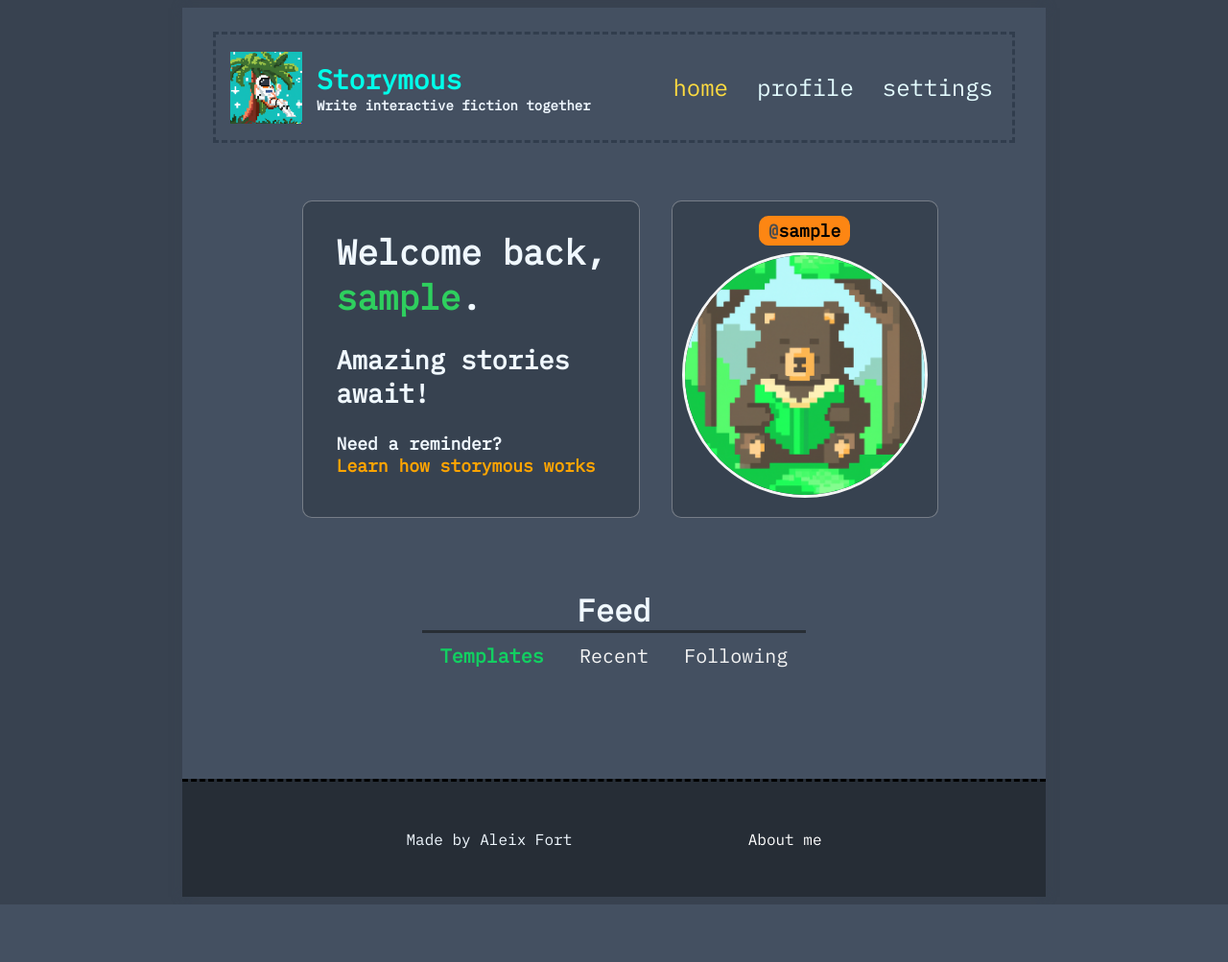
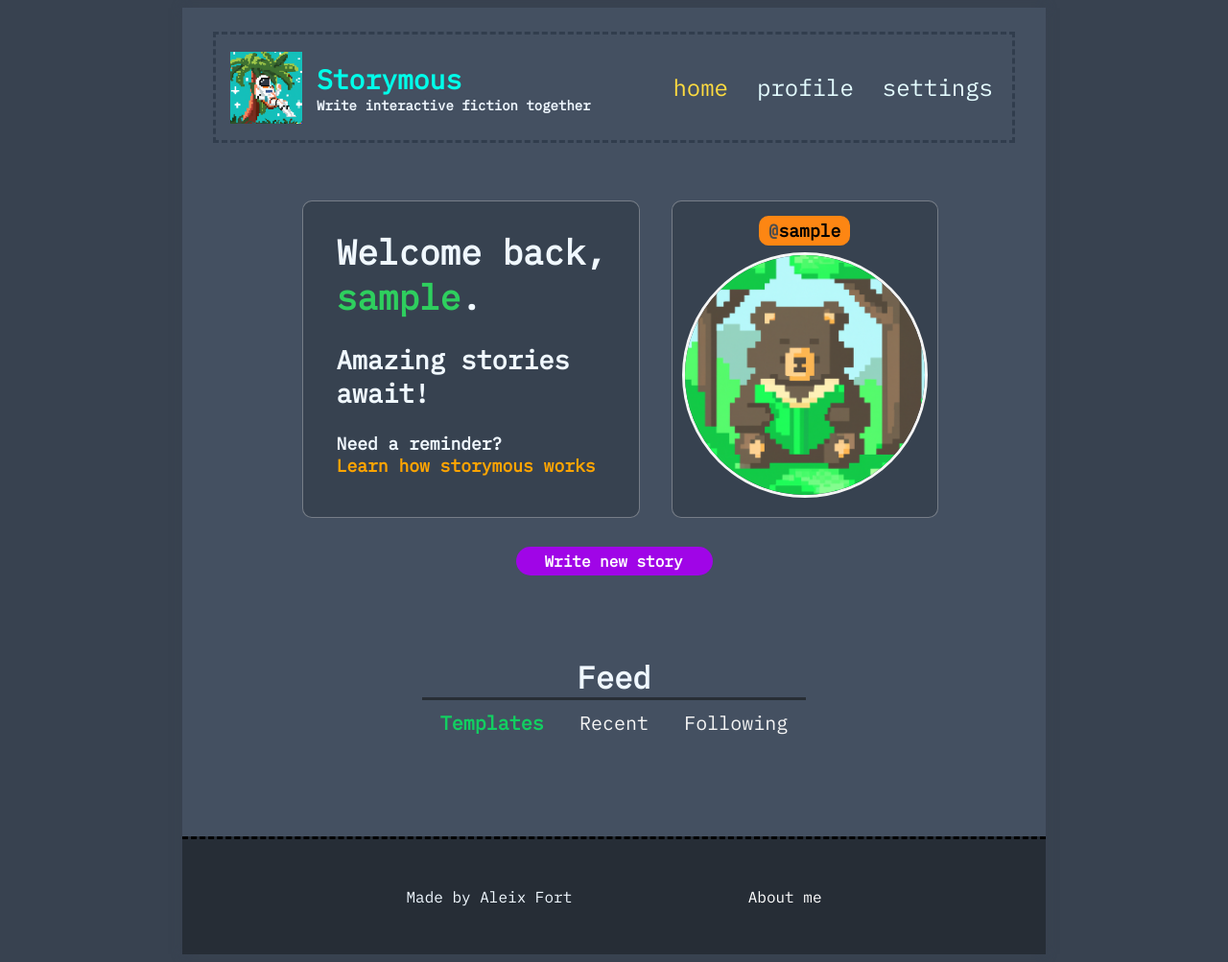
Before and after one commit to aleixfortm/storymous-old, a Flask app: page /home in a window 1280 px wide. Shown: the whole page at 96% size. Before the commit the page ends 943 px from the top, so only its background shows below. Run offline with Flask 2, Linux system fonts and the light colour scheme; the visitor is signed in with stand-in values (Sample User, id 1); parts of the project's set-up code (start-up, migrations or seed data) failed here and were passed over; some libraries are stand-ins or nearby versions.

Commit message:
Added styles to page

```diff
--- a/static/styles.css
+++ b/static/styles.css
@@ -459,12 +459,28 @@ body {
     background-color: rgb(224, 20, 20);
 }
 
+.newstory-button {
+    padding: 5px 30px;
+    background-color: whitesmoke;
+    color: #ffffff;
+    border-radius: 15px;
+    font-weight: bold;
+    font-size: medium;
+    max-width: 145px;
+    margin: auto;
+    background-color: rgb(160, 5, 231);
+}
+
+.newstory-button:hover {
+    background-color: rgb(115, 0, 168);;
+}
+
 .logout-button:hover {
     background-color: rgb(156, 32, 32);
 }
 
 .feed-selector {
-    margin: 0 5px;
+    margin: 70px 5px -10px 5px;
 }
 
 @media screen and (max-width: 530px) {
--- a/templates/home.html
+++ b/templates/home.html
@@ -50,19 +50,14 @@
                         <div class="introduction__text-stats-title"><span class="lower-2">@</span>{{ user }}</div>
                     </div>
                     <img src="{{ url_for('static', filename='img/default.png') }}" alt="profile_img" class="introduction__text-stats-img">
-                    <!--
-                    <div class="introduction__options-container">
-                        <a href="" class="introduction__options-profile">Profile</a>
-                        <div class="spacer2"></div>
-                        <a href="" class="introduction__options-profile">Logout</a>
-                    </div>
-                    -->
                 </div>
             </div>
         </a>
         {% endif %}
-
     </div>
+    {% if user_logged %}
+    <a href="{{ url_for('posts.newstory')}}" style="text-decoration: none;"><div class="newstory-button">Write new story</div></a>
+    {% endif %}
 </div>
 
 {% if feed == "templates" %}
```
